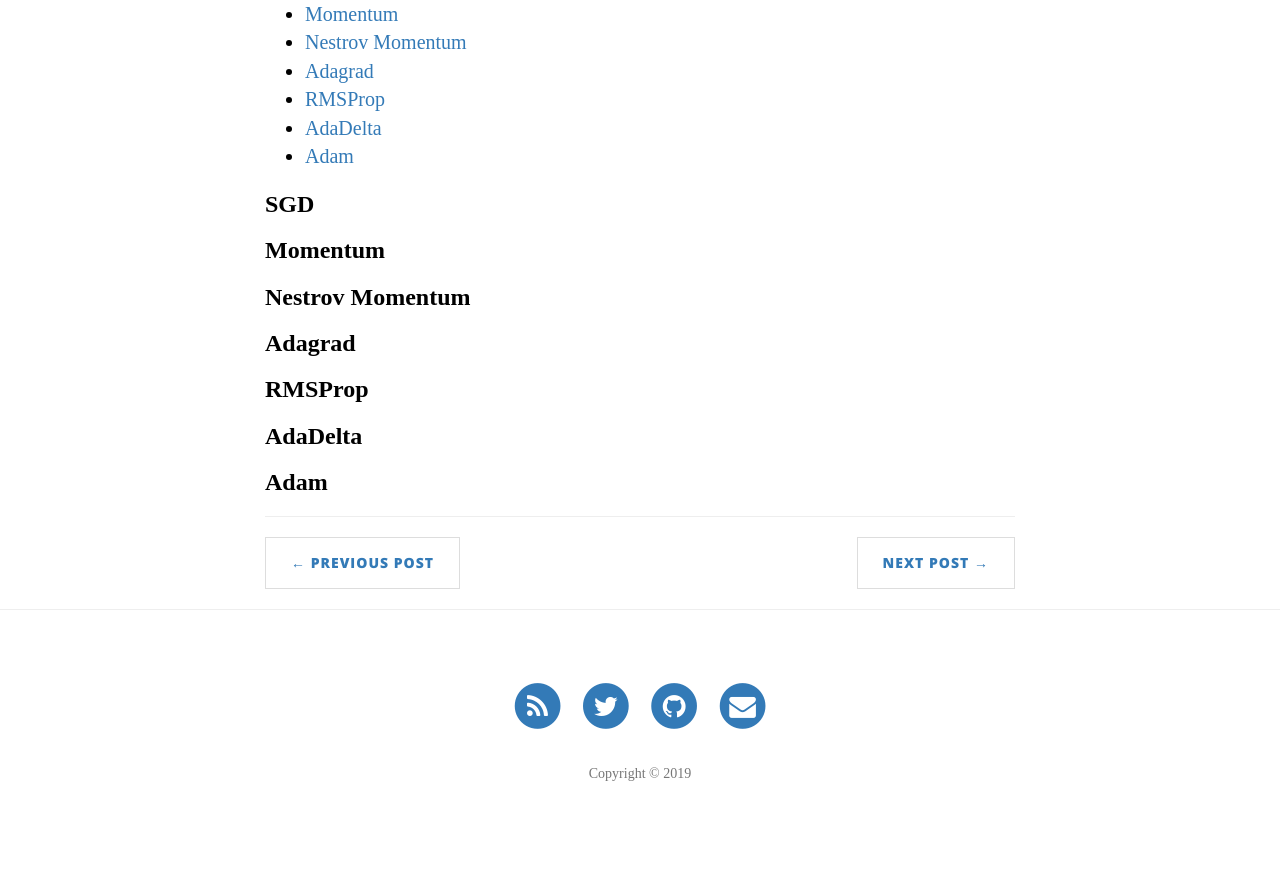
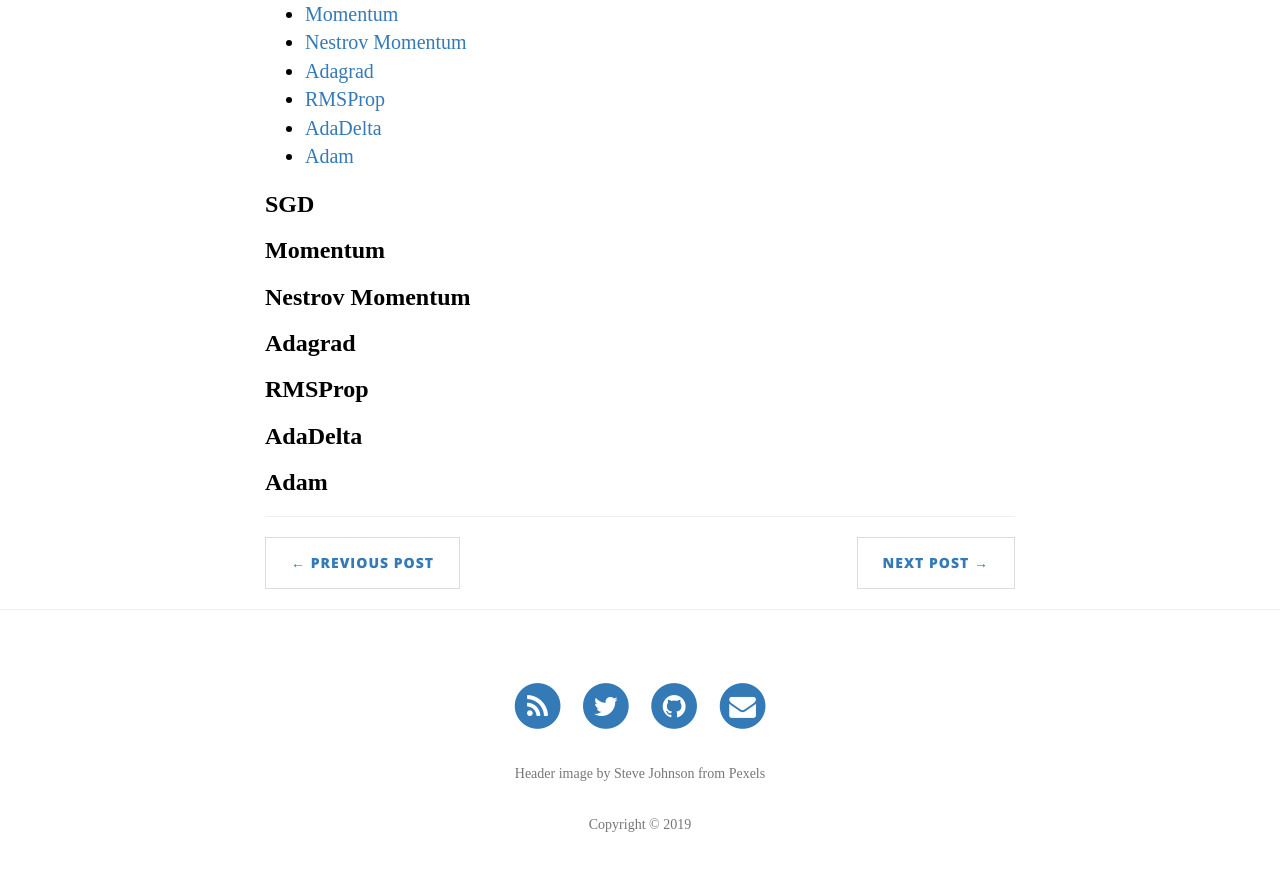
Before and after one commit to JihongJu/jihongju.github.io, a Jekyll site: the page built from _posts/2017-06-27-optimizers.md, in a window 1280 px wide and 900 px high, scrolled down 739 px. Shown: the top 871 px of the window. Built offline with Jekyll 4.4.1, drawn with Linux system fonts in a browser that asks for light colours; nearby versions of some CDN libraries; before the commit the page ends 1588 px from its top, so only the background shows below that.

Commit message:
Update header image

```diff
--- a/_config.yml
+++ b/_config.yml
@@ -14,7 +14,7 @@
 # You can create any custom variable you would like, and they will be accessible
 # in the templates via {{ site.myvariable }}.
 title: "Jihong Ju's Blog"
-header-img: "img/Optical-illusion-checkerboard-bw.svg"
+header-img: "img/pexels-photo-1258740.jpeg"
 email: ir.jihong.ju@gmail.com
 description: > # this means to ignore newlines until "baseurl:"
     "".
--- a/_includes/footer.html
+++ b/_includes/footer.html
@@ -53,6 +53,7 @@
                     </li>
                     {% endif %}
                 </ul>
+                <p class="copyright text-muted">Header image by Steve Johnson from Pexels</p>
                 <p class="copyright text-muted">Copyright &copy; {{ site.copyright_name }} {{ site.time | date: '%Y' }}</p>
             </div>
         </div>
```
